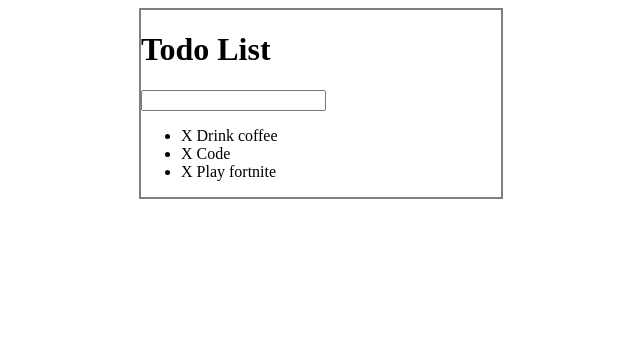
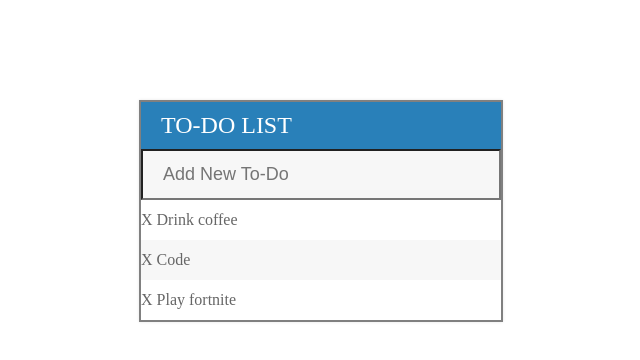
Before and after one commit to conkerX/todo, a website: page src/client/index.html in a window 1280 px wide. Shown: the whole page, without its empty margins (319-959 px from the left). Drawn offline with nearby package versions, Linux system fonts and the light colour scheme.

Commit message:
add basic styles

```diff
--- a/src/client/app.css
+++ b/src/client/app.css
@@ -1,7 +1,51 @@
+h1 {
+  background: #2980b9;
+  color: white;
+  margin: 0;
+  padding: 10px 20px;
+  text-transform: uppercase;
+  font-size: 24px;
+  font-weight: normal;
+}
+
+ul {
+  list-style: none;
+  margin: 0;
+  padding: 0;
+}
+
+li {
+  background: white;
+  height: 40px;
+  line-height: 40px;
+  color: #666;
+}
+
+li:nth-child(2n) {
+  background: #f7f7f7;
+}
+
+input {
+  font-size: 18px;
+  color: #2980b9;
+  background-color: #f7f7f7;
+  width: 100%;
+  padding: 13px 13px 13px 20px;
+  box-sizing: border-box;
+}
+
+input:focus {
+  background: #fff;
+  border: 3px solid #2980b9;
+  outline: none;
+}
+
 #container {
   border: 2px solid gray;
   width: 360px;
-  margin: 0 auto;
+  margin: 100px auto;
+  background-color: #f7f7f7;
+  box-shadow: 0 0 3px rgba(0, 0, 0, 0.1);
 }
 
 .completed {
--- a/src/client/index.html
+++ b/src/client/index.html
@@ -10,8 +10,8 @@
 
   <body>
     <div id="container">
-      <h1>Todo List</h1>
-      <input type="text">
+      <h1>To-do List</h1>
+      <input type="text" placeholder="Add New To-Do">
       <ul>
         <li><span>X</span> Drink coffee</li>
         <li><span>X</span> Code</li>
```
